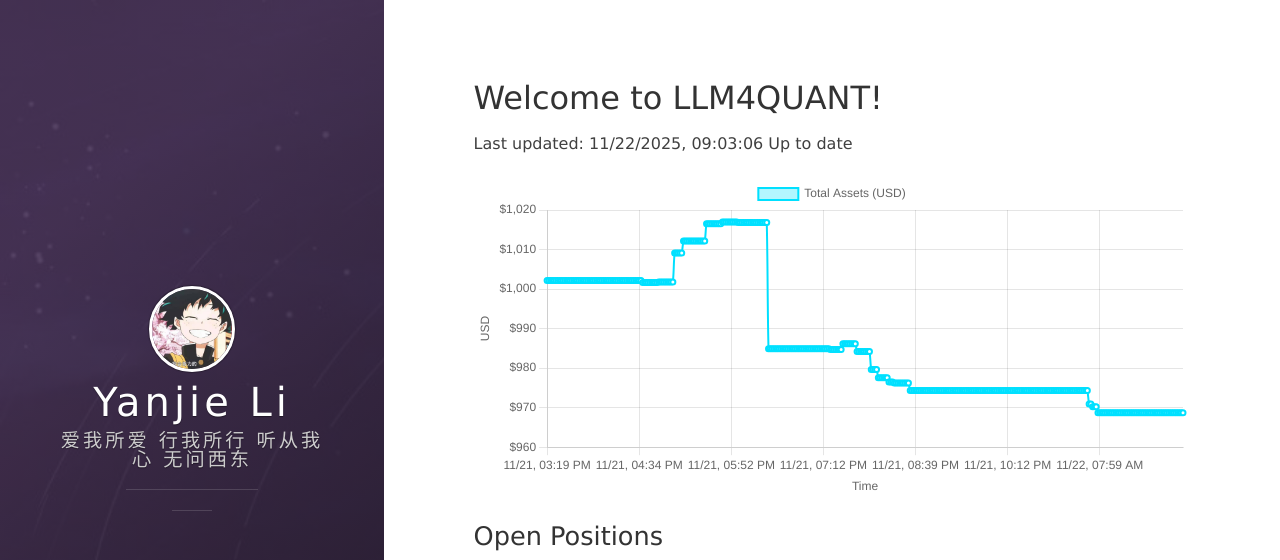
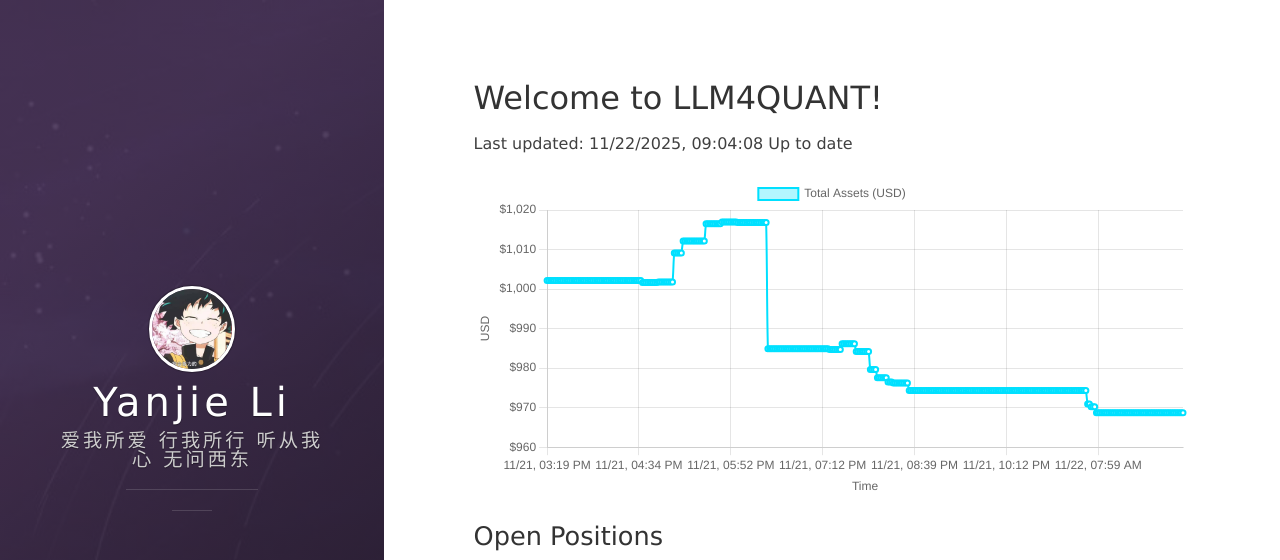
Before and after one commit to leeyegy/leeyegy.github.io, a Jekyll site: the page built from live-trading.html, in a window 1280 px wide and 1026 px high. Shown: the top 560 px of the window. Built offline with Jekyll 4.4.1, drawn with Linux system fonts in a browser that asks for light colours; nearby versions of some CDN libraries.

Commit message:
AccountMonitor: update balance history 2025-11-22T17:04:08+08:00

```diff
--- a/assets/data/binance/balance-history.json
+++ b/assets/data/binance/balance-history.json
@@ -1,5 +1,5 @@
 {
-  "generatedAt": "2025-11-22T17:03:06+08:00",
+  "generatedAt": "2025-11-22T17:04:08+08:00",
   "asset": "total_usd_value",
   "history": [
     {
@@ -1441,6 +1441,10 @@
     {
       "timestamp": "2025-11-22T17:03:06+08:00",
       "totalUsd": 968.69074819
+    },
+    {
+      "timestamp": "2025-11-22T17:04:08+08:00",
+      "totalUsd": 968.69074819
     }
   ]
 }
```
